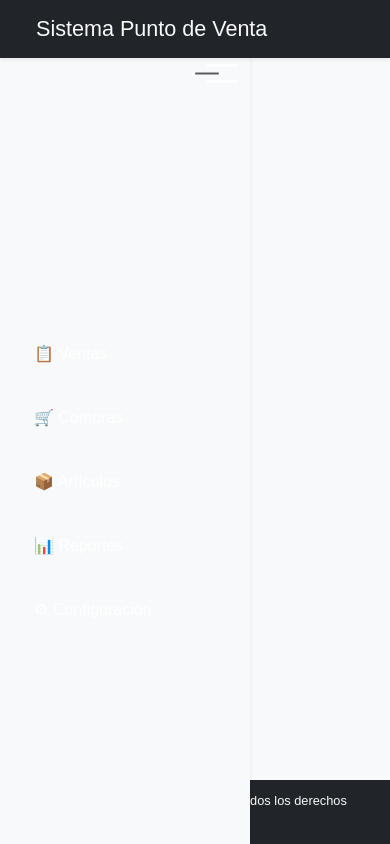
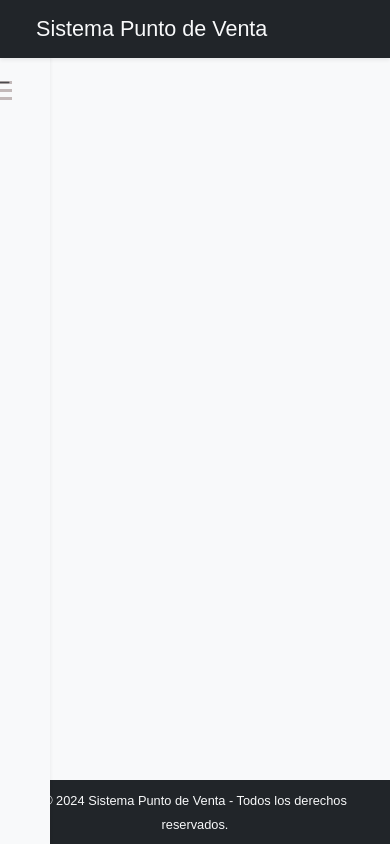
Before and after one commit to MQuirosP/pos_system, an Angular app in the folder frontend/pos_system/: page / in a window 390 px wide. Built offline with nearby package versions, Linux system fonts and the light colour scheme.

Commit message:
Sidebar collapse function added

```diff
--- a/frontend/pos_system/src/app/app.component.css
+++ b/frontend/pos_system/src/app/app.component.css
@@ -0,0 +1,40 @@
+.navbar-toggler span {
+    display: block;
+    background-color: #c2b9b9;
+    height: 3px;
+    width: 25px;
+    margin-top: 5px;
+    margin-bottom: 5px;
+    position: relative;
+    left: 0;
+    opacity: 1;
+    transition: all 0.2s ease-out;
+    transform-origin: center left;
+  }
+
+  .navbar-toggler span:nth-child(1) {
+    margin-top: 0.3em;
+  }
+
+  .navbar-toggler:not(.collapsed) span:nth-child(1) {
+    transform: translate(15%, -33%) rotate(45deg);
+  }
+
+  .navbar-toggler:not(.collapsed) span:nth-child(2) {
+    opacity: 0;
+  }
+
+  .navbar-toggler:not(.collapsed) span:nth-child(3) {
+    transform: translate(15%, 33%) rotate(-45deg) ;
+  }
+
+  .navbar-toggler span:nth-child(1) {
+    transform: translate(0%, 0%) rotate(0deg) ;
+  }
+
+  .navbar-toggler span:nth-child(2) {
+    opacity: 1;
+  }
+  .navbar-toggler span:nth-child(3) {
+    transform: translate(0%, 0%) rotate(0deg) ;
+  }
--- a/frontend/pos_system/src/app/app.component.html
+++ b/frontend/pos_system/src/app/app.component.html
@@ -12,13 +12,17 @@
     <nav class="navbar navbar-expand-md bg-light shadow-sm" [ngClass]="{'show': sidebarVisible, 'collapsed': !sidebarVisible}" id="sidebar">
       <!-- Botón Hamburguesa -->
       <button
-        class="btn btn-outline-light d-md-none position-absolute top-0 end-0 m-3"
+        class="navbar-toggler collapsed d-md-none m-3"
+        style="position: absolute; right: 10px; top: 15px;"
+        [ngClass]="{'collapsed': !sidebarVisible}"
         id="toggleSidebarBtn"
         type="button"
         aria-label="Toggle navigation"
         (click)="toggleSidebar()"
       >
         <span class="navbar-toggler-icon"></span>
+        <span></span>
+        <span></span>
       </button>
 
       <ul class="nav flex-column p-2">
--- a/frontend/pos_system/src/app/app.component.ts
+++ b/frontend/pos_system/src/app/app.component.ts
@@ -10,7 +10,7 @@ import { RouterOutlet } from '@angular/router';
   styleUrls: ['./app.component.css'],
 })
 export class AppComponent {
-  sidebarVisible: boolean = true;
+  sidebarVisible: boolean = false;
 
   toggleSidebar() {
     this.sidebarVisible = !this.sidebarVisible;
--- a/frontend/pos_system/src/styles.css
+++ b/frontend/pos_system/src/styles.css
@@ -38,7 +38,7 @@
     cursor: pointer;
   }
 
-  .navbar-toggler-icon {
+  /* .navbar-toggler-icon {
     background-color: white;
     width: 30px;
     height: 3px;
@@ -63,7 +63,7 @@
 
   .navbar-toggler-icon::after {
     top: 8px;
-  }
+  } */
 
   #sidebar {
     background-color: #343a40;
@@ -76,7 +76,7 @@
     transition: transform 0.3s ease-in-out;
     transform: translateX(0); /* Muestra el sidebar desde el inicio */
     z-index: 999; /* Asegura que el sidebar quede encima del contenido */
-    margin-top: 50px; /* Deja espacio para el header */
+    margin-top: 40px; /* Deja espacio para el header */
   }
 
   #sidebar .nav-link {
@@ -133,7 +133,7 @@
     }
 
     #sidebar {
-      transform: translateX(-90%); /* Inicia fuera de vista */
+      transform: translateX(-80%); /* Inicia fuera de vista */
     }
 
     main {
```
